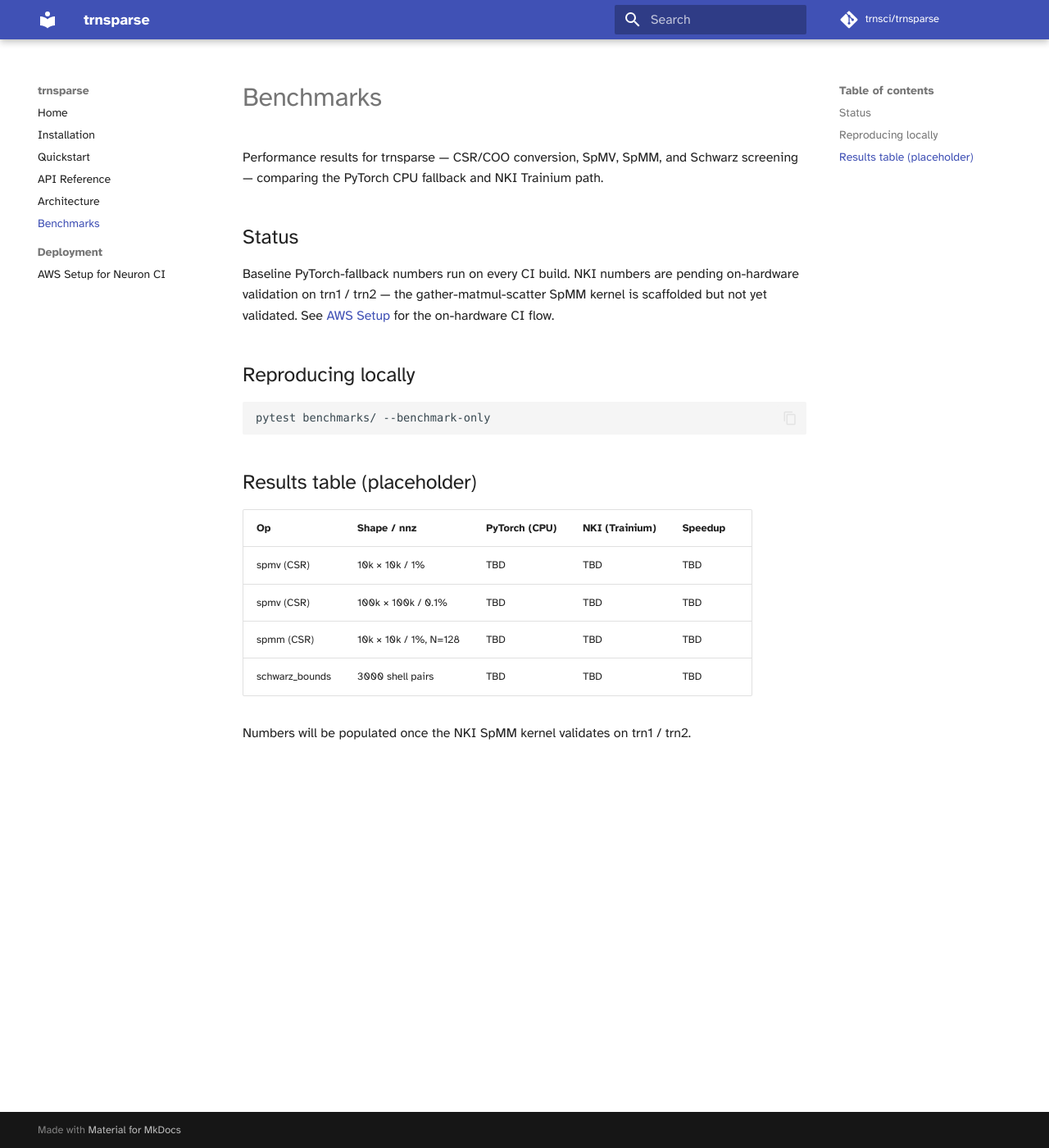
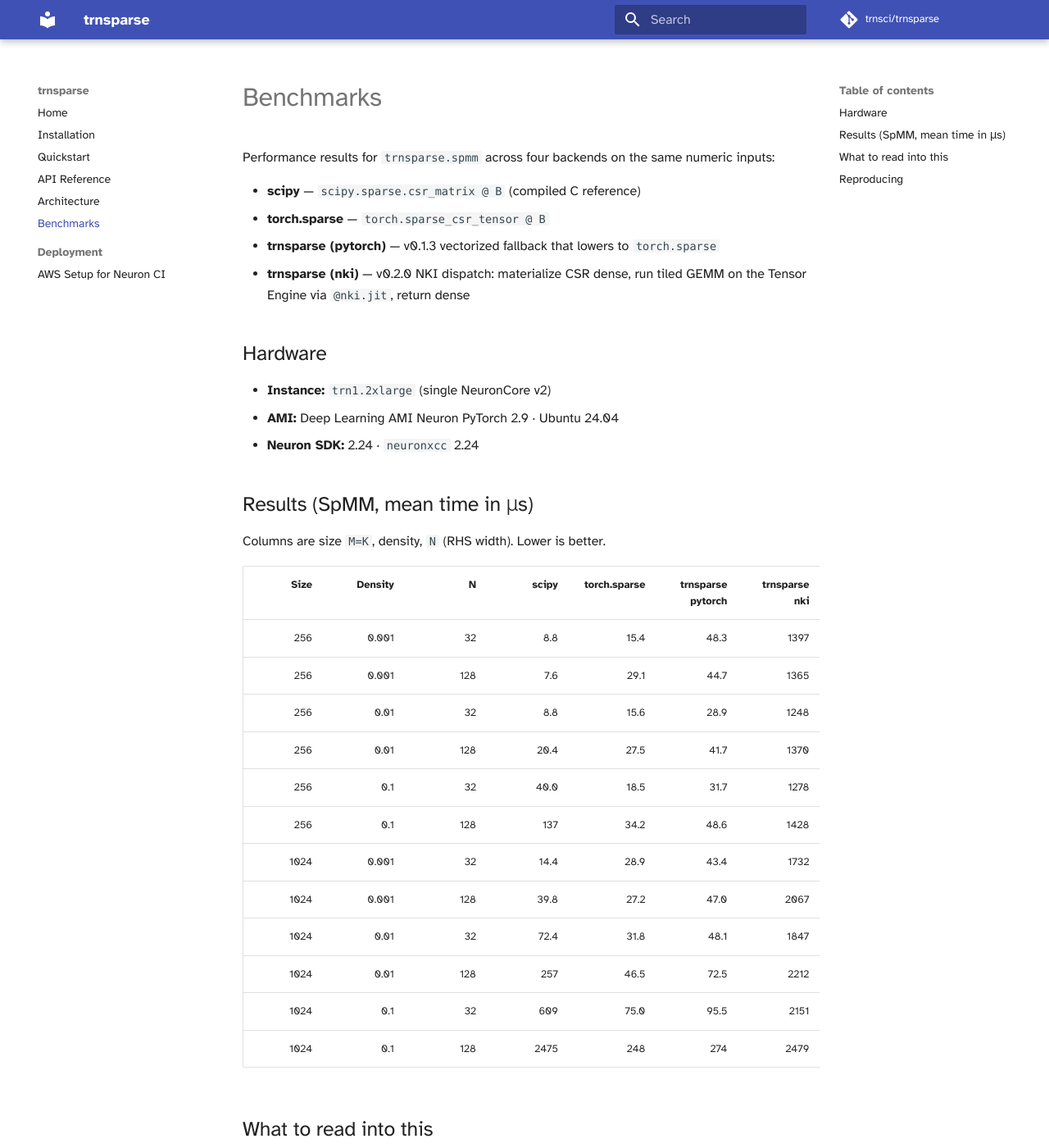
Before and after one commit to trnsci/trnsparse, an MkDocs documentation site: the page built from docs/benchmarks.md, in a window 1280 px wide and 1400 px high. Shown: the whole window at 82% size. Built offline with MkDocs 1.6.1 and Material for MkDocs 9.7.7, drawn with Linux system fonts in a browser that asks for light colours; some web fonts are replaced; comment, search, counter and statistics services are not loaded; some of the changed text lies outside the part shown.

Commit message:
release: 0.2.0 — NKI SpMM validated on trn1 (Phase 1)
First hardware-validated NKI kernel in trnsparse, and the suite's first
torch.autograd.Function-wrapped NKI kernel (closes trnsci/trnsci#3 for
this repo).

NKI path:
- trnsparse/nki/kernels.py _spmm_dense_kernel — stationary A-tile
  reuse GEMM borrowed from trnblas. TILE_M=TILE_K=128, TILE_N=512.
- trnsparse/nki/dispatch.py _SpMMFunction — torch.autograd.Function
  with analytic backward (dA = dC @ B.T projected, dB = A.T @ dC).
  nki_spmm() is the public entry point.
- trnsparse/ops.py:spmm routes through nki_spmm() when _use_nki() is
  true; v0.1.3 torch.sparse fallback unchanged otherwise.

Hardware validation (trn1.2xlarge, Neuron SDK 2.24):
- 5/5 parity tests across tile-aligned, unaligned, low-density shapes
  at atol=1e-3, rtol=1e-4.
- torch.autograd.gradcheck PASSED at atol=1e-4 — kernel is
  differentiable end-to-end.
- test_backward_finite: loss.backward() through the full stack works.

Benchmarks in docs/benchmarks.md — 12-row table across scipy,
torch.sparse, trnsparse pytorch, trnsparse nki. NKI is slower than
CPU across the board in v0.2.0 because the kernel materializes the
CSR dense before the matmul; row-bucketing (#15) is Phase 3's job.

Closes #14. Closes #4.

````diff
--- a/docs/architecture.md
+++ b/docs/architecture.md
@@ -34,4 +34,27 @@
 
 ## Dispatch
 
-`nki/dispatch.py` exposes `HAS_NKI`, `set_backend("auto"|"pytorch"|"nki")`, and `get_backend()`. The backend selector is scaffolded but not yet wired through the public ops — in v0.1.x, `spmv` / `spmm` / screening always run the PyTorch path regardless of `set_backend`. Routing through `_use_nki()` and the gather-matmul-scatter kernel lands in v0.2.0 once validated on trn1 / trn2 (see [issue #7](https://github.com/trnsci/trnsparse/issues/7) and [#2](https://github.com/trnsci/trnsparse/issues/2)).
+`nki/dispatch.py` exposes `HAS_NKI`, `set_backend("auto"|"pytorch"|"nki")`, `get_backend()`, and the NKI entry points. In v0.2.0, `spmm` routes through `_use_nki()` and calls `_spmm_dense_kernel` on the Tensor Engine. `spmv`, `spmv_symmetric`, and screening still run the PyTorch path (single-column NKI matmul doesn't pay off).
+
+### v0.2.0 SpMM path
+
+Forward — `_SpMMFunction.forward`:
+
+1. Materialize the CSR into a dense `(M, K)` tile (host-side).
+2. Pad `M`, `K` up to 128-multiples and `N` up to a 512-multiple (only when `N > 512`).
+3. Move padded A and B to the XLA device; dispatch `_spmm_dense_kernel`.
+4. Slice the result back to the caller's `(M, N)`.
+
+The kernel is the trnblas GEMM pattern: stationary A-tile on the systolic array, streaming B tiles via `nisa.nc_matmul`, PSUM accumulation across K-tiles, one store per output tile.
+
+Backward — `_SpMMFunction.backward`, PyTorch-level:
+
+- `dL/dA_dense = dL/dC @ Bᵀ` (projects back through the `to_dense()` graph onto the original CSR values)
+- `dL/dB = A_denseᵀ @ dL/dC`
+
+This wrapping satisfies [`trnsci/trnsci#3`](https://github.com/trnsci/trnsci/issues/3) — the suite-wide requirement that every NKI kernel live inside a `torch.autograd.Function` so training-time `loss.backward()` works. `torch.autograd.gradcheck` on small inputs is part of the hardware test matrix.
+
+### Known limits (v0.2.0)
+
+- **No sparsity exploitation.** Materialize-then-GEMM pays the full `M × K` cost. Row-bucketing is the v0.3.0 ([#15](https://github.com/trnsci/trnsparse/issues/15)) Phase 3 story. See [Benchmarks](benchmarks.md) for where NKI sits today vs scipy / torch.sparse.
+- **SpMV stays PyTorch.** A single output column on the Tensor Engine doesn't justify the compile + dispatch overhead.
--- a/docs/benchmarks.md
+++ b/docs/benchmarks.md
@@ -1,24 +1,73 @@
 # Benchmarks
 
-Performance results for trnsparse — CSR/COO conversion, SpMV, SpMM, and Schwarz screening — comparing the PyTorch CPU fallback and NKI Trainium path.
+Performance results for `trnsparse.spmm` across four backends on the same
+numeric inputs:
 
-## Status
+- **scipy** — `scipy.sparse.csr_matrix @ B` (compiled C reference)
+- **torch.sparse** — `torch.sparse_csr_tensor @ B`
+- **trnsparse (pytorch)** — v0.1.3 vectorized fallback that lowers to `torch.sparse`
+- **trnsparse (nki)** — v0.2.0 NKI dispatch: materialize CSR dense, run
+  tiled GEMM on the Tensor Engine via `@nki.jit`, return dense
 
-Baseline PyTorch-fallback numbers run on every CI build. NKI numbers are pending on-hardware validation on trn1 / trn2 — the gather-matmul-scatter SpMM kernel is scaffolded but not yet validated. See [AWS Setup](aws_setup.md) for the on-hardware CI flow.
+## Hardware
 
-## Reproducing locally
+- **Instance:** `trn1.2xlarge` (single NeuronCore v2)
+- **AMI:** Deep Learning AMI Neuron PyTorch 2.9 · Ubuntu 24.04
+- **Neuron SDK:** 2.24 · `neuronxcc` 2.24
+
+## Results (SpMM, mean time in μs)
+
+Columns are size `M=K`, density, `N` (RHS width). Lower is better.
+
+| Size | Density | N | scipy | torch.sparse | trnsparse pytorch | trnsparse nki |
+|---:|---:|---:|---:|---:|---:|---:|
+| 256 | 0.001 | 32 | 8.8 | 15.4 | 48.3 | 1397 |
+| 256 | 0.001 | 128 | 7.6 | 29.1 | 44.7 | 1365 |
+| 256 | 0.01 | 32 | 8.8 | 15.6 | 28.9 | 1248 |
+| 256 | 0.01 | 128 | 20.4 | 27.5 | 41.7 | 1370 |
+| 256 | 0.1 | 32 | 40.0 | 18.5 | 31.7 | 1278 |
+| 256 | 0.1 | 128 | 137 | 34.2 | 48.6 | 1428 |
+| 1024 | 0.001 | 32 | 14.4 | 28.9 | 43.4 | 1732 |
+| 1024 | 0.001 | 128 | 39.8 | 27.2 | 47.0 | 2067 |
+| 1024 | 0.01 | 32 | 72.4 | 31.8 | 48.1 | 1847 |
+| 1024 | 0.01 | 128 | 257 | 46.5 | 72.5 | 2212 |
+| 1024 | 0.1 | 32 | 609 | 75.0 | 95.5 | 2151 |
+| 1024 | 0.1 | 128 | 2475 | 248 | 274 | 2479 |
+
+## What to read into this
+
+**v0.2.0 ships NKI for correctness, not speed.** At every data point the NKI
+path is slower than both CPU backends. Two reasons, both structural:
+
+1. **No sparsity exploitation yet.** v0.2.0's NKI kernel materializes the CSR
+   into a dense `(M, K)` tile before the matmul. At density 0.001 on a
+   `1024 × 1024` matrix, this means 1000× more work than scipy does. Real
+   sparse speedups come from **row-bucketing + gather-matmul-scatter**, which
+   lands in v0.3.0 ([#15](https://github.com/trnsci/trnsparse/issues/15)).
+2. **Kernel-launch overhead dominates.** The NKI times are roughly constant
+   at ~1.3-2.5 ms across densities — the NEFF dispatch + HBM round-trip
+   amortizes over large workloads, not these small ones. trn2 (v0.2.x Phase 5,
+   [#17](https://github.com/trnsci/trnsparse/issues/17)) and NEFF-cache reuse
+   (part of Phase 3) close this gap for steady-state workloads.
+
+What v0.2.0 does deliver:
+
+- `set_backend("nki")` now actually runs SpMM on the Tensor Engine.
+- Forward + backward (via `torch.autograd.Function`) both validated on
+  hardware; `torch.autograd.gradcheck` passes at `atol=1e-4`.
+- The full Neuron toolchain — compile, NEFF cache, XLA dispatch, PyTorch
+  integration — is exercised end-to-end, which is what Phase 1 is for.
+
+## Reproducing
 
 ```bash
-pytest benchmarks/ --benchmark-only
+# CPU only (scipy + torch.sparse + trnsparse pytorch)
+pytest benchmarks/bench_spmm.py --benchmark-only
+
+# On trn1, add NKI column:
+AWS_PROFILE=aws ./scripts/run_benchmarks.sh trn1
 ```
 
-## Results table (placeholder)
-
-| Op | Shape / nnz | PyTorch (CPU) | NKI (Trainium) | Speedup |
-|---|---|---|---|---|
-| spmv (CSR) | 10k × 10k / 1% | TBD | TBD | TBD |
-| spmv (CSR) | 100k × 100k / 0.1% | TBD | TBD | TBD |
-| spmm (CSR) | 10k × 10k / 1%, N=128 | TBD | TBD | TBD |
-| schwarz_bounds | 3000 shell pairs | TBD | TBD | TBD |
-
-Numbers will be populated once the NKI SpMM kernel validates on trn1 / trn2.
+Results above were generated at commit
+[`cee2e34`](https://github.com/trnsci/trnsparse/commit/cee2e34) on
+`trn1.2xlarge`.
--- a/pyproject.toml
+++ b/pyproject.toml
@@ -4,7 +4,7 @@
 
 [project]
 name = "trnsparse"
-version = "0.1.3"
+version = "0.2.0"
 description = "Sparse matrix operations for AWS Trainium via NKI"
 readme = "README.md"
 license = "Apache-2.0"
--- a/trnsparse/__init__.py
+++ b/trnsparse/__init__.py
@@ -5,7 +5,7 @@
 sparse scientific computing. Part of the trnsci scientific computing suite.
 """
 
-__version__ = "0.1.3"
+__version__ = "0.2.0"
 
 from .formats import CSRMatrix, COOMatrix, from_dense, from_scipy, eye_sparse
 from .ops import (spmv, spmm, spmv_symmetric, sparse_add, sparse_scale,
````
Also changed, not shown: CHANGELOG.md (+35 -0 lines), CLAUDE.md (+15 -7 lines), README.md (+1 -1 lines), 2 other files.
